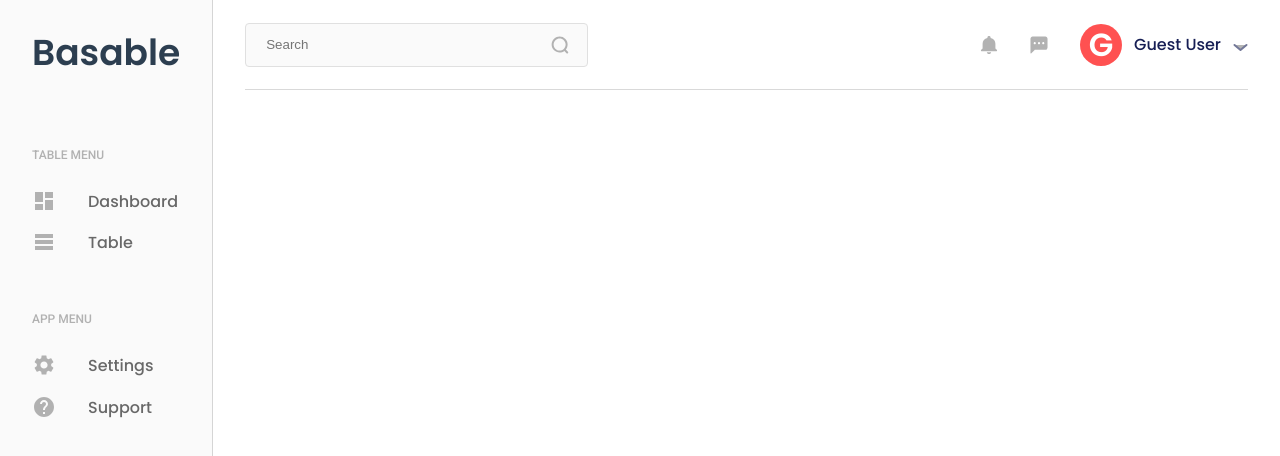
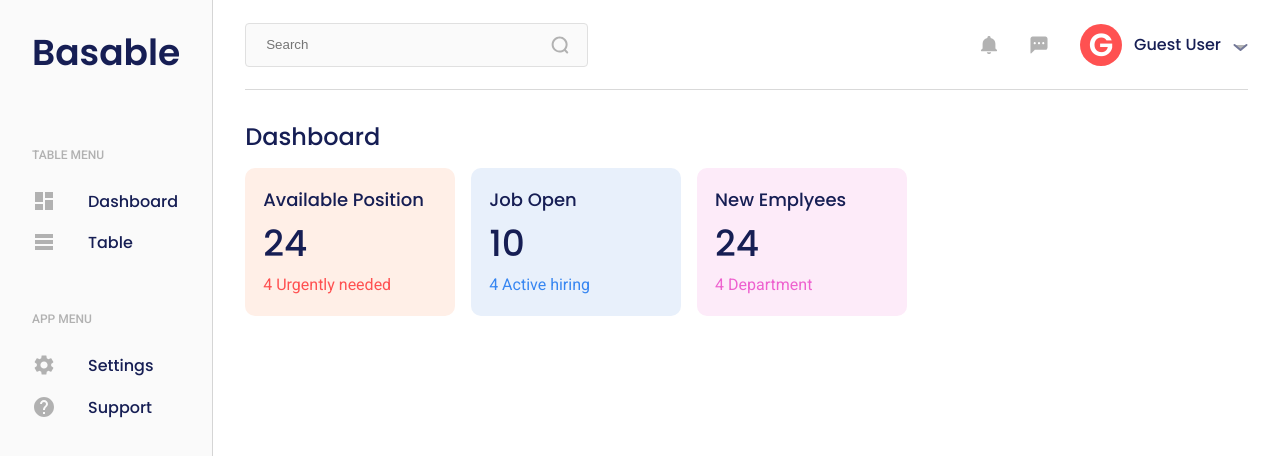
Before and after one commit to prodbyola/basable, a Vue app in the folder web/: page /dashboard in a window 1280 px wide. Shown: the top 456 px of the page. Built offline with nearby package versions, Linux system fonts and the light colour scheme.

Commit message:
Adding dashboard stats.

```diff
--- a/web/src/assets/main.scss
+++ b/web/src/assets/main.scss
@@ -1,3 +1,4 @@
+@use './variables' as vars;
 @import './base.scss';
 @import url('https://fonts.googleapis.com/css2?family=Poppins:ital,wght@0,400;0,500;0,600;1,400;1,500;1,600&family=Roboto:ital,wght@0,400;0,500;1,400;1,500&display=swap');
 
@@ -10,6 +11,11 @@
 p, h1, h2, h3, h4, h5, h6 {
   font-family: 'Poppins', sans-serif;
   font-weight: 500;
+  color: vars.$tertiary_color;
+}
+
+.subtext {
+  font-family: 'Roboto', sans-serif;
 }
 
 a,
--- a/web/src/layouts/DashboardLayout.vue
+++ b/web/src/layouts/DashboardLayout.vue
@@ -3,6 +3,7 @@
         <AppSidebar />
         <div class="basable_dashboard">
           <AppTopBar />
+          <RouterView />
         </div>
     </div>
 </template>
--- a/web/src/router/index.ts
+++ b/web/src/router/index.ts
@@ -1,6 +1,8 @@
 import { createRouter, createWebHistory } from 'vue-router'
+
 import AuthViewVue from '@/views/AuthView.vue'
 import DashboardLayout from '@/layouts/DashboardLayout.vue'
+import DashboardOverview from '@/views/DashboardOverview.vue'
 
 const router = createRouter({
   history: createWebHistory(import.meta.env.BASE_URL),
@@ -13,7 +15,14 @@ const router = createRouter({
     {
       path: '/dashboard',
       name: 'dashboard-layout',
-      component: DashboardLayout
+      component: DashboardLayout,
+      children: [
+        {
+          path: '',
+          name: 'dashboard',
+          component: DashboardOverview
+        }
+      ]
     }
   ]
 })
--- /dev/null
+++ b/web/src/views/DashboardOverview.vue
@@ -0,0 +1,94 @@
+<template>
+  <div class="basable_page">
+    <div class="dashboard_main">
+      <div class="page_header">
+        <h3 class="page_title">Dashboard</h3>
+      </div>
+      <div class="dash_statboard">
+        <div v-for="(stat, index) in stats" :key="index" class="statbox">
+          <h5 class="stat_label">{{ stat.label }}</h5>
+          <h3 class="stat_count">{{ stat.count }}</h3>
+          <p class="stat_sub subtext">{{ stat.sub }}</p>
+        </div>
+      </div>
+    </div>
+  </div>
+</template>
+<script setup lang="ts">
+const stats = [
+  { label: 'Available Position', count: 24, sub: '4 Urgently needed' },
+  { label: 'Job Open', count: 10, sub: '4 Active hiring' },
+  { label: 'New Emplyees', count: 24, sub: '4 Department' }
+]
+</script>
+<style lang="scss" scoped>
+@use '../assets/variables' as vars;
+
+.basable_page {
+  margin-top: 16px;
+
+  .dashboard_main {
+    width: 66%;
+
+    .page_header {
+      display: inline-flex;
+      align-items: center;
+      height: 62px;
+      .page_title {
+        font-size: 1.5rem;
+        font-weight: medium;
+      }
+    }
+
+    .dash_statboard {
+      display: flex;
+      justify-content: space-between;
+      column-gap: 16px;
+
+      .statbox {
+        flex: 1;
+        padding: 18px;
+        border-radius: 10px;
+
+        .stat_label {
+          font-size: 1.125rem;
+          font-weight: medium;
+        }
+
+        .stat_count {
+          font-size: 2.25rem;
+          font-weight: medium;
+        }
+
+        .stat_sub {
+          font-weight: normal;
+        }
+      }
+
+      .statbox:first-child {
+        background-color: #ffefe7;
+
+        .stat_sub {
+          color: vars.$main_color;
+        }
+      }
+
+      .statbox:nth-child(2) {
+        background-color: #E8F0FB;
+
+        .stat_sub {
+            color: #3786F1;
+        }
+      }
+
+      .statbox:nth-child(3) {
+        background-color: #FDEBF9;
+
+        .stat_sub {
+            color: #EE61CF;
+        }
+      }
+    }
+  }
+}
+</style>
```
